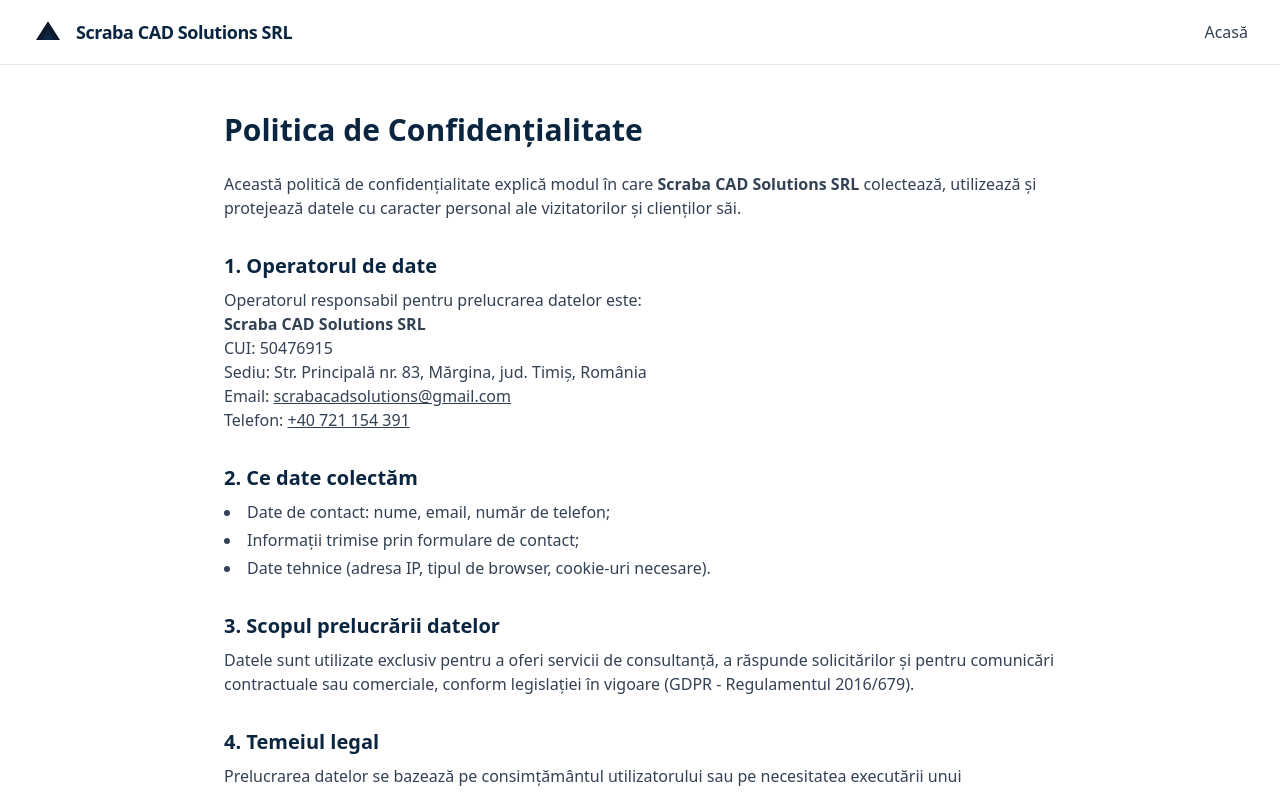
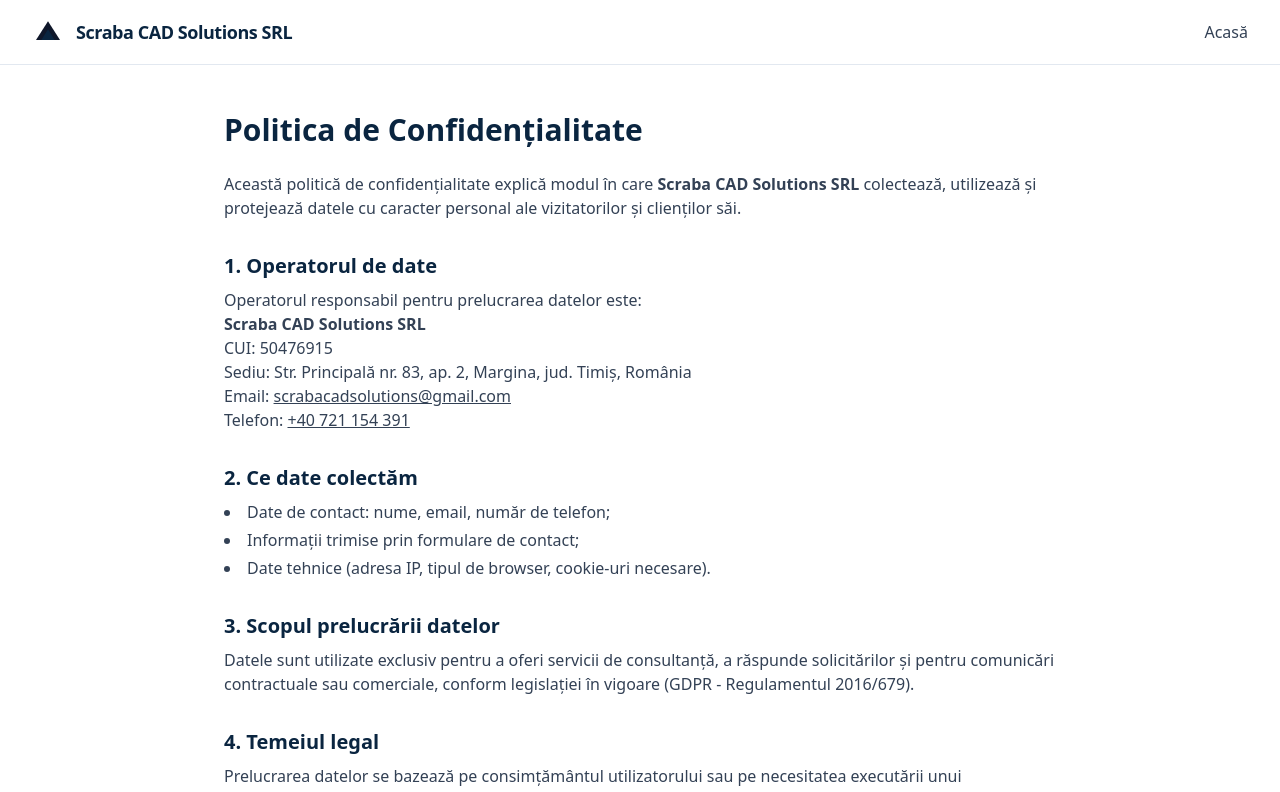
Before and after one commit to alexanani18/Scraba-CAD-Solutions-SRL-, a React (Vite) app: page /politica-de-confidentialitate in a window 1280 px wide. Shown: the top 792 px of the page. Built offline with nearby package versions, Linux system fonts and the light colour scheme.

Commit message:
Fix the address

```diff
--- a/src/component/PoliticaDeConfidentialitate.tsx
+++ b/src/component/PoliticaDeConfidentialitate.tsx
@@ -51,7 +51,7 @@
           <br />
           CUI: 50476915
           <br />
-          Sediu: Str. Principală nr. 83, Mărgina, jud. Timiș, România
+          Sediu: Str. Principală nr. 83, ap. 2, Margina, jud. Timiș, România
           <br />
           Email: <a href="mailto:scrabacadsolutions@gmail.com" className="underline">scrabacadsolutions@gmail.com</a>
           <br />
--- a/src/component/ScrabaCADpage.tsx
+++ b/src/component/ScrabaCADpage.tsx
@@ -377,7 +377,7 @@
             <ul className="mt-4 space-y-2 text-slate-700">
               <li>Scraba CAD Solutions SRL</li>
               <li>CUI: 50476915</li>
-              <li>Sediu: Strada Principală nr. 83, sat Mărgina, comuna Mărgina, judeţul Timiş, România</li>
+              <li>Sediu: Strada Principală nr. 83, ap. 2, sat Margina, comuna Margina, judeţul Timiş, România</li>
               <li>Email: <a href="mailto:scrabacadsolutions@gmail.com" className="underline">scrabacadsolutions@gmail.com</a></li>
               <li>Telefon: <a href="tel:+40721154391" className="underline">+40 721 154 391</a></li>
             </ul>
@@ -409,7 +409,7 @@
             <ul className="mt-3 text-white/80 text-sm space-y-1">
               <li>CUI: 50476915</li>
               <li>Nr. Reg. Com.: J/35/1318307/2024</li>
-              <li>Sediu: Strada Principală nr. 83, sat Mărgina, comuna Mărgina, judeţul Timiş, România</li>
+              <li>Sediu: Strada Principală nr. 83, ap. 2, sat Margina, comuna Margina, judeţul Timiş, România</li>
               <li>Email: scrabacadsolutions@gmail.com</li>
               <li>Telefon: +40 721 154 391</li>
             </ul>
```
